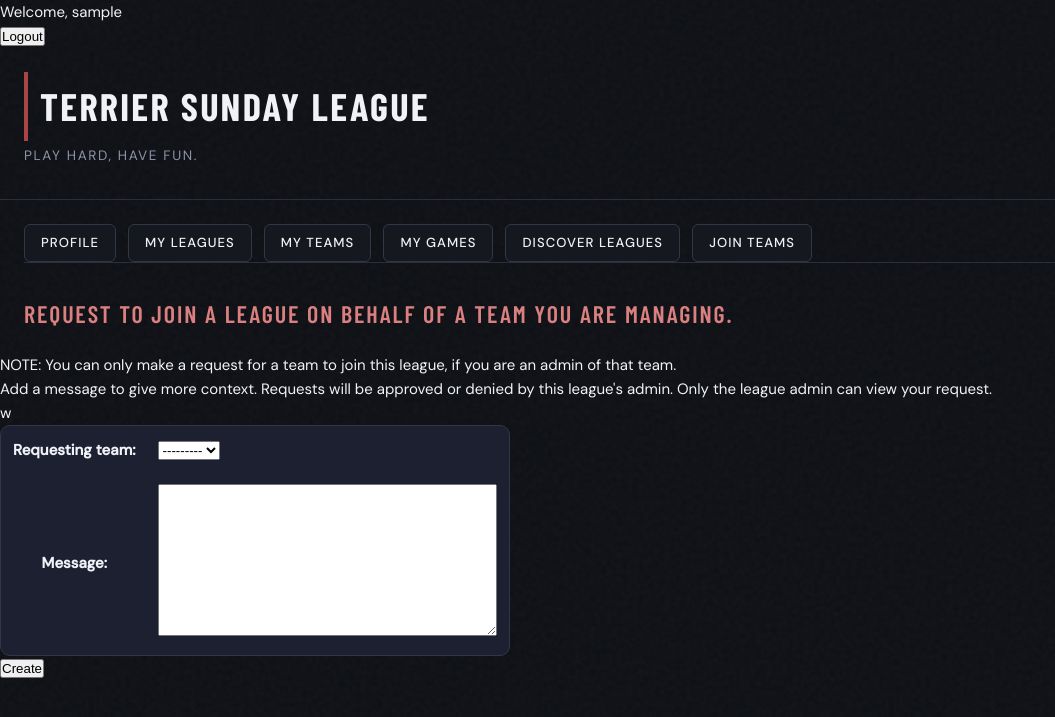
After one commit to ilayG2004/Django-Apps, a Django app: page /sundayleague/create_league_request/1 in a window 1280 px wide. The commit adds this page. Shown: the top 717 px of the page, without its empty margins (0-1055 px from the left). Run offline with Django 5.2, Linux system fonts and the light colour scheme; the visitor is signed in with stand-in values (Sample User, id 1); data that the repository does not hold is empty.

Commit message:
Implemented forms for finalizing game score, league admins kicking teams, league members creating a post, league admins removing games, fixed game creation form to use only the teams in the league, team admins can request to join leagues, league admins can accept or delete league join requests from team admins

```diff
--- a/SundayLeague/forms.py
+++ b/SundayLeague/forms.py
@@ -50,10 +50,10 @@ class CreateGameForm(forms.ModelForm):
 
 class CreateLeaguePostForm(forms.ModelForm):
   """ Form associated with creating a post for a respective league """
-  """ posting_user deerived from authenticated user filling out this form """
+  """ posting_user derived from authenticated user filling out this form. League derived from pk. """
   class Meta:
     model = LeaguePost
-    fields = ['league', 'message', 'image']
+    fields = ['message', 'image']
 
 class CreateTeamForm(forms.ModelForm):
   """ Form associated with creating a Team for a respective league """
@@ -70,9 +70,20 @@ class CreateTeamJoinRequestForm(forms.ModelForm):
     model=TeamJoinRequest
     fields=['message']
 
+class CreateLeagueJoinRequestForm(forms.ModelForm):
+  class Meta:
+    model=LeagueJoinRequest
+    fields=['requesting_team', 'message']
+
 
 # -------------- Update forms -----------
 class UpdateTeamForm(forms.ModelForm):
   class Meta:
     model=Team
     fields=['name','picture','bio']
+
+class FinalizeScoreForm(forms.ModelForm):
+  """ Updates the details of who won a game """
+  class Meta:
+    model=Game
+    fields=['winner', 'final_score']
--- /dev/null
+++ b/SundayLeague/templates/SundayLeague/create_forms/league_request.html
@@ -0,0 +1,15 @@
+{% extends 'SundayLeague/base.html' %}
+
+{% block content %}
+  <h2> Request to join a league on behalf of a team you are managing. </h2>
+  <p> NOTE: You can only make a request for a team to join this league, if you are an admin of that team. </p>
+  <p> Add a message to give more context. Requests will be approved or denied by this league's admin. Only the league admin can view your request. </p>
+  <form method="POST">
+    {% csrf_token %}w
+    <table>
+      {{form.as_table}}
+    </table>
+
+    <input type="submit" name="submit" value="Create">
+  </form>
+{% endblock %}
--- a/SundayLeague/templates/SundayLeague/search_forms/basic_filter.html
+++ b/SundayLeague/templates/SundayLeague/search_forms/basic_filter.html
@@ -18,7 +18,7 @@ DATE: 4/21/2026
     <label>End Date:</label>
     <input type="date" name="end_date" value="{% if request.GET.end_date %}{{ request.GET.end_date }}{% endif %}">
 
-    <label>Name:</label>
+    <label>Name:</label>c
     <input type="text" name="name" value="{% if request.GET.name %}{{ request.GET.name }}{% endif %}">
 
     <button type="submit">Filter</button>
--- a/SundayLeague/urls.py
+++ b/SundayLeague/urls.py
@@ -17,15 +17,36 @@ urlpatterns = [
   path('my_teams', MyTeams.as_view(), name='my_teams'),
   path('my_games', MyGames.as_view(), name='my_games'),
 
+  # User creation of league or teams
   path('create_league', CreateLeague.as_view(), name='create_league'),
-  path('create_game/<int:pk>', CreateGame.as_view(), name='create_game'),
   path('create_team', CreateTeam.as_view(), name='create_team'),
+
   path('join_team/<int:pk>', CreateTeamJoinRequest.as_view(), name='join_team'),
+
+  # Team admin management
   path('edit_team/<int:pk>', EditTeam.as_view(), name='edit_team'),
   path('kick_members/<int:pk>', KickMembersView.as_view(), name='kick_members'),
+  path('create_league_request/<int:pk>', CreateLeagueJoinRequest.as_view(), name='create_league_request'),
+
+  # Team admin join requests
   path('check_team_requests/<int:pk>', CheckTeamRequests.as_view(), name='check_team_requests'),
   path('add_member/<int:team_pk>/<int:user_to_join>/', CreateTeamMember.as_view(), name='create_member'),
-  path('remove_request/<int:team_pk>/<int:user_to_join>/', DeleteTeamRequest.as_view(), name='delete_team_request')
+  path('remove_request/<int:team_pk>/<int:user_to_join>/', DeleteTeamRequest.as_view(), name='delete_team_request'),
+
+  # League admin management
+  path('create_game/<int:pk>/', CreateGame.as_view(), name='create_game'),
+  path('delete_game/<int:pk>/', DeleteGame.as_view(), name='delete_game'),
+  path('finalize_score/<int:pk>/', FinalizeScore.as_view(), name='finalize_score'),
+  path('kick_teams/<int:pk>/', KickTeams.as_view(), name='kick_teams'),
+
+  # League admin join requests
+  path('check_league_requests/<int:pk>', CheckLeagueRequests.as_view(), name='check_league_requests'),
+  path('team_join_league/<int:league_pk>/<int:team_to_join>/', CreateLeagueMember.as_view(), name='team_join_league'),
+  path('remove_team_league_request/<int:league_pk>/<int:team_to_join>/', DeleteLeagueRequest.as_view(), name='delete_league_request'),
+
+  # League member posts
+  path('create_league_post/<int:pk>', CreateLeaguePost.as_view(), name='create_league_post')
+
   #path('create_team', CreateTeam.as_view(), name='create_team'),
   #path('create_team_join_request', CreateTeamJoinRequest.as_view(), name='create_team_join_request'),
   #path('create_league_join_request', CreateLeagueJoinRequest.as_view(), name='create_league_join_request')
--- a/SundayLeague/views.py
+++ b/SundayLeague/views.py
@@ -16,7 +16,21 @@ from django.contrib.auth.views import LogoutView
 from django.urls import reverse_lazy
 from django.http import HttpResponseForbidden, HttpResponse
 from django.utils import timezone
+from datetime import datetime
 from django.contrib import messages
+
+
+def is_in_league(user, league):
+  is_member = False
+  if user.is_authenticated:
+    teams = Team.objects.filter(teammember__user=user)
+    for team in teams:
+      if team.leagues.filter(pk=league.pk).exists():
+        is_member=True
+        break
+  return is_member
+
+
 # Create your views here.
 class ListLeagues(ListView):
   """ View to list active leagues """
@@ -61,21 +75,31 @@ class DetailLeague(DetailView):
   template_name='SundayLeague/detail_league.html'
   context_object_name='league'
 
-  """Insert some logic:
-  -Filter games in the league. Ordering by closest start date first
-  -Get all teams in this league
-  -Filter which team has the most wins right now. Which has the most losses
-  -Get all league posts
-  """
+  def get_context_data(self, **kwargs):
+    """ Retreives all data to display for a league page. Including games, teams, win/losses of teams, and feed posts. """
+    league = League.objects.get(pk=self.kwargs['pk'])
 
-  def get_context_data(self, **kwargs):
-    league = League.objects.get(pk=self.kwargs['pk'])
+    is_member = is_in_league(self.request.user, league)
+
+    is_some_team_admin = False
+    managing_teams = Team.objects.filter(team_admin=self.request.user)
+    if len(managing_teams) > 0:
+       is_some_team_admin = True
+
+
+    games = league.getGames()
+    upcoming_games = games.exclude(winner__isnull=False)
+    completed_games = games.exclude(winner__isnull=True)
     context = {
         "league": league,
-        "games": league.getGames(),
+        "upcoming_games": upcoming_games,
+        "completed_games": completed_games,
         "teams": league.getTeams(),
         "leaderboard": league.getLeaderboard(),
         "posts": league.getPosts(),
+        "is_member": is_member,
+        "is_some_team_admin": is_some_team_admin,
+        "time": timezone.now()
     }
     return context
 
@@ -371,6 +395,39 @@ class CreateGame(LoginRequiredMixin, CreateView):
   form_class = CreateGameForm
   template_name='SundayLeague/create_forms/create_game.html'
 
+  def get_form(self, form_class=None):
+    """ Dropdown menu for team selection will only be teams in this league """
+    form = super().get_form(form_class)
+
+    league = get_object_or_404(League, pk=self.kwargs['pk'])
+
+    teams_in_league = Team.objects.filter(leagues=league)
+
+    form.fields['team1'].queryset = teams_in_league
+    form.fields['team2'].queryset = teams_in_league
+
+    return form
+
+  def clean(self):
+    """ Ensures team 1 neq team 2. And that they are still both part of the league (since the only other constraint would be a client-side form in get_form. Could still be tampered with.)"""
+    cleaned_data = super().clean()
+
+    team1 = cleaned_data.get("team1")
+    team2 = cleaned_data.get("team2")
+
+    league = self.initial.get("league")  # or pass via view
+
+    if team1 and league and league not in team1.leagues.all():
+        raise forms.ValidationError("Team 1 is not in this league.")
+
+    if team2 and league and league not in team2.leagues.all():
+        raise forms.ValidationError("Team 2 is not in this league.")
+
+    if team1 and team2 and team1 == team2:
+        raise forms.ValidationError("Teams must be different.")
+
+    return cleaned_data
+
   def form_valid(self, form):
     """ Assigns the league to the game being created """
     league_pk = self.kwargs.get('pk')
@@ -467,6 +524,119 @@ class CreateTeamMember(LoginRequiredMixin, View):
 
     return redirect('check_team_requests', pk=team.pk)
 
+class CreateLeagueJoinRequest(LoginRequiredMixin, CreateView):
+  model=LeagueJoinRequest
+  form_class = CreateLeagueJoinRequestForm
+  template_name = 'SundayLeague/create_forms/league_request.html'
+
+  def get_form(self, form_class=None):
+    """ Dropdown menu for team selection will only be teams this user is admin of """
+    form = super().get_form(form_class)
+    managing_teams = Team.objects.filter(team_admin=self.request.user)
+    form.fields['requesting_team'].queryset = managing_teams
+    return form
+
+
+  def form_valid(self, form):
+    league = get_object_or_404(League, pk=self.kwargs.get('pk'))
+    team = form.cleaned_data['requesting_team']
+
+    # SECURITY: ensure user actually owns this team
+    if team.team_admin != self.request.user:
+        return HttpResponseForbidden("You do not control this team.")
+
+    # Prevent duplicate requests
+    if LeagueJoinRequest.objects.filter(requesting_team=team, league=league).exists():
+        messages.warning(self.request, "Request already exists.")
+        return redirect('detail_league', pk=league.pk)
+
+    form.instance.league = league
+
+    messages.success(self.request, "Join request sent!")
+    return super().form_valid(form)
+
+  def get_success_url(self):
+    return reverse('detail_league', kwargs={'pk': self.kwargs.get('pk')})
+
+
+class CreateLeagueMember(LoginRequiredMixin, View):
+   def post(self, request, league_pk, team_to_join):
+    league = get_object_or_404(League, pk=league_pk)
+
+    # Permission check
+    if league.league_admin != request.user:
+        return HttpResponseForbidden("Not allowed")
+
+    team = get_object_or_404(Team, pk=team_to_join)
+
+    # Ensure join request exists
+    join_request = LeagueJoinRequest.objects.filter(
+        league=league,
+        requesting_team=team
+    ).first()
+
+    if not join_request:
+        messages.error(request, "Join request does not exist.")
+        return redirect('check_league_requests', pk=league.pk)
+
+    # Prevent duplicates
+    if league in team.leagues.all():
+        messages.warning(request, "Team is already in this league.")
+        join_request.delete()
+        return redirect('check_league_requests', pk=league.pk)
+
+    # Enforce max teams constraint for a league
+    if league.teams.count() >= league.max_teams:
+        messages.error(request, "League is already full.")
+        return redirect('check_league_requests', pk=league.pk)
+
+    # Constraints satisfied. Add team to league
+    team.leagues.add(league)
+
+    # Delete request
+    join_request.delete()
+
+    messages.success(request, "Team successfully added to league")
+
+    return redirect('check_league_requests', pk=league.pk)
+
+class CreateLeaguePost(LoginRequiredMixin, CreateView):
+   model=LeaguePost
+   form_class=CreateLeaguePostForm
+   template_name = 'SundayLeague/create_forms/create_league_post.html'
+
+
+   def dispatch(self, request, *args, **kwargs):
+    """Security to make sure a user who enters the link is actually part of the league they're posting to"""
+    league = get_object_or_404(League, pk=self.kwargs['pk'])
+
+    # Get user's teams
+    teams = Team.objects.filter(teammember__user=request.user)
+
+    # Check membership
+    is_member = teams.filter(leagues=league).exists()
+
+    if not is_member:
+        return HttpResponseForbidden("You are not a member of this league.")
+
+    self.league = league  # store for later use
+    return super().dispatch(request, *args, **kwargs)
+
+   def form_valid(self, form):
+    """ Assigns the posting user as the form's requesting user """
+    form.instance.posting_user = self.request.user
+    league = get_object_or_404(League, pk=self.kwargs['pk'])
+    form.instance.league = league
+    response = super().form_valid(form)
+    messages.success(self.request, "Posted!")
+    return response
+
+   def get_success_url(self):
+      return reverse('detail_league', kwargs={'pk': self.object.league.pk})
+
+
+# ------------- DELETE VIEWS ----------------------
+
 class DeleteTeamRequest(LoginRequiredMixin, View):
   def post(self, request, team_pk, user_to_join):
     team = get_object_or_404(Team, pk=team_pk)
@@ -494,39 +664,50 @@ class DeleteTeamRequest(LoginRequiredMixin, View):
 
     return redirect('check_team_requests', pk=team.pk)
 
+class DeleteLeagueRequest(LoginRequiredMixin, View):
+  def post(self, request, league_pk, team_to_join):
+    league = get_object_or_404(League, pk=league_pk)
 
-# ---------- Edit Forms ------------------
-class EditTeam(LoginRequiredMixin, UpdateView):
-  model = Team
-  form_class = UpdateTeamForm
-  template_name = 'SundayLeague/update_forms/update_team.html'
+    # Permission check
+    if league.league_admin != request.user:
+        return HttpResponseForbidden("Not allowed")
 
-  def get_queryset(self):
-        """ Prevents non-team admin users from accessing this form """
-        """ This is because get_queryset is used by django to fetch the object the form is changing """
-        return Team.objects.filter(team_admin=self.request.user)
-  def get_success_url(self):
-    return reverse('detail_team', kwargs={'pk': self.kwargs.get('pk')})
+    print("About to query team")
+    team = get_object_or_404(Team, pk=team_to_join)
+
+    # Ensure join request exists
+    join_request = LeagueJoinRequest.objects.filter(
+        league=league,
+        requesting_team=team
+    ).first()
+
+    if not join_request:
+        messages.error(request, "Join request does not exist.")
+        return redirect('check_league_requests', pk=league.pk)
+
+    # Delete request
+    join_request.delete()
+
+    messages.success(request, "Request ignored.")
+
+    return redirect('check_league_requests', pk=league.pk)
 
 
-class CheckTeamRequests(LoginRequiredMixin, View):
-  template_name = 'SundayLeague/update_forms/check_team_requests.html'
+class DeleteGame(LoginRequiredMixin, DeleteView):
+   model = Game
+   template_name='SundayLeague/delete_forms/delete_game.html'
+   def dispatch(self, request, *args, **kwargs):
+    game = self.get_object()
 
-  def get(self, request, pk):
-    team = get_object_or_404(Team, pk=pk)
+    if game.league.league_admin != request.user:
+        return HttpResponseForbidden("You are not allowed to delete this game.")
 
-    if team.team_admin != request.user:
-        return HttpResponseForbidden("Not allowed")
+    return super().dispatch(request, *args, **kwargs)
 
-    requests = TeamJoinRequest.objects.filter(team=team).select_related('requesting_user')
-
-    return render(request, self.template_name, {
-        'team': team,
-        'requests': requests
-    })
+   def get_success_url(self):
+    return reverse('detail_league', kwargs={'pk': self.object.league.pk})
 
 
-# ------------- Delete Forms --------------------
 class KickMembersView(LoginRequiredMixin, View):
     template_name = 'SundayLeague/delete_forms/kick_members.html'
 
@@ -566,3 +747,110 @@ class KickMembersView(LoginRequiredMixin, View):
         messages.success(request, f"{deleted_count} member(s) removed.")
 
         return redirect('detail_team', pk=team.pk)
+
+
+class KickTeams(LoginRequiredMixin, View):
+   template_name = 'SundayLeague/delete_forms/kick_teams.html'
+
+   def get(self, request, pk):
+      league = get_object_or_404(League, pk=pk)
+
+      if league.league_admin != request.user:
+          return HttpResponseForbidden("Not allowed.")
+      teams = Team.objects.filter(leagues=league)
+
+      return render(request, self.template_name, {
+          'league': league,
+          'teams': teams
+      })
+
+   def post(self, request, pk):
+      league = get_object_or_404(League, pk=pk)
+
+      # Permission check (again for POST)
+      if league.league_admin != request.user:
+          return HttpResponseForbidden("Not allowed.")
+
+      team_ids = request.POST.getlist('teams')
+      teams = Team.objects.filter(
+          id__in=team_ids,
+          leagues=league
+      )
+
+      removed_count = 0
+      for team in teams:
+          team.leagues.remove(league)
+          removed_count += 1
+
+      messages.success(request, f"{removed_count} team(s) removed.")
+      return redirect('detail_league', pk=league.pk)
+
+# ---------- EDIT FORMS ------------------
+class EditTeam(LoginRequiredMixin, UpdateView):
+  model = Team
+  form_class = UpdateTeamForm
+  template_name = 'SundayLeague/update_forms/update_team.html'
+
+  def get_queryset(self):
+        """ Prevents non-team admin users from accessing this form """
+        """ This is because get_queryset is used by django to fetch the object the form is changing """
+        return Team.objects.filter(team_admin=self.request.user)
+  def get_success_url(self):
+    return reverse('detail_team', kwargs={'pk': self.kwargs.get('pk')})
+
+
+class CheckTeamRequests(LoginRequiredMixin, View):
+  template_name = 'SundayLeague/update_forms/check_team_requests.html'
+
+  def get(self, request, pk):
+    team = get_object_or_404(Team, pk=pk)
+
+    if team.team_admin != request.user:
+        return HttpResponseForbidden("Only team admins can check requests from users to join their team.")
+
+    requests = TeamJoinRequest.objects.filter(team=team).select_related('requesting_user')
+
+    return render(request, self.template_name, {
+        'team': team,
+        'requests': requests
+    })
+
+class CheckLeagueRequests(LoginRequiredMixin, View):
+   template_name = 'SundayLeague/update_forms/check_league_requests.html'
+
+   def get(self, request, pk):
+      league = get_object_or_404(League, pk=pk)
+
+      if league.league_admin != request.user:
+         return HttpResponseForbidden("Only league admins can check requests from teams to join their league.")
+      requests = LeagueJoinRequest.objects.filter(league=league).select_related('requesting_team')
+
+      return render(request, self.template_name, {
+         'league': league,
+         'requests': requests
+      })
+
+class FinalizeScore(LoginRequiredMixin, UpdateView):
+   model=Game
+   form_class = FinalizeScoreForm
+   template_name = 'SundayLeague/update_forms/finalize_score.html'
+
+   def dispatch(self, request, *args, **kwargs):
+    game = self.get_object()
+    league = game.league
+
+    # Ensure that an outside user is not trying to edit this game
+    if not is_in_league(self.request.user, league):
+        return HttpResponseForbidden("You are not allowed to edit this game.")
+
+    return super().dispatch(request, *args, **kwargs)
+   def get_form(self, form_class=None):
+    """ Dropdown menu for team selection will only be teams playing this game """
+    form = super().get_form(form_class)
+    form.fields['winner'].queryset = Team.objects.filter(
+        pk__in=[self.object.team1.pk, self.object.team2.pk]
+    )
+    return form
+
+   def get_success_url(self):
+    return reverse('detail_league', kwargs={'pk': self.object.league.pk})
```
Also changed, not shown: SundayLeague/models.py (+11 -1 lines), SundayLeague/templates/SundayLeague/create_forms/create_league_post.html (added, +14 -0 lines), SundayLeague/templates/SundayLeague/delete_forms/delete_game.html (added, +9 -0 lines), SundayLeague/templates/SundayLeague/delete_forms/kick_teams.html (added, +20 -0 lines), SundayLeague/templates/SundayLeague/detail_league.html (+46 -2 lines), SundayLeague/templates/SundayLeague/update_forms/check_league_requests.html (added, +26 -0 lines), SundayLeague/templates/SundayLeague/update_forms/finalize_score.html (added, +14 -0 lines), SundayLeague/migrations/0016_leaguepost_time.py (added), SundayLeague/migrations/0017_alter_leaguepost_time.py (added), 1 other file.
